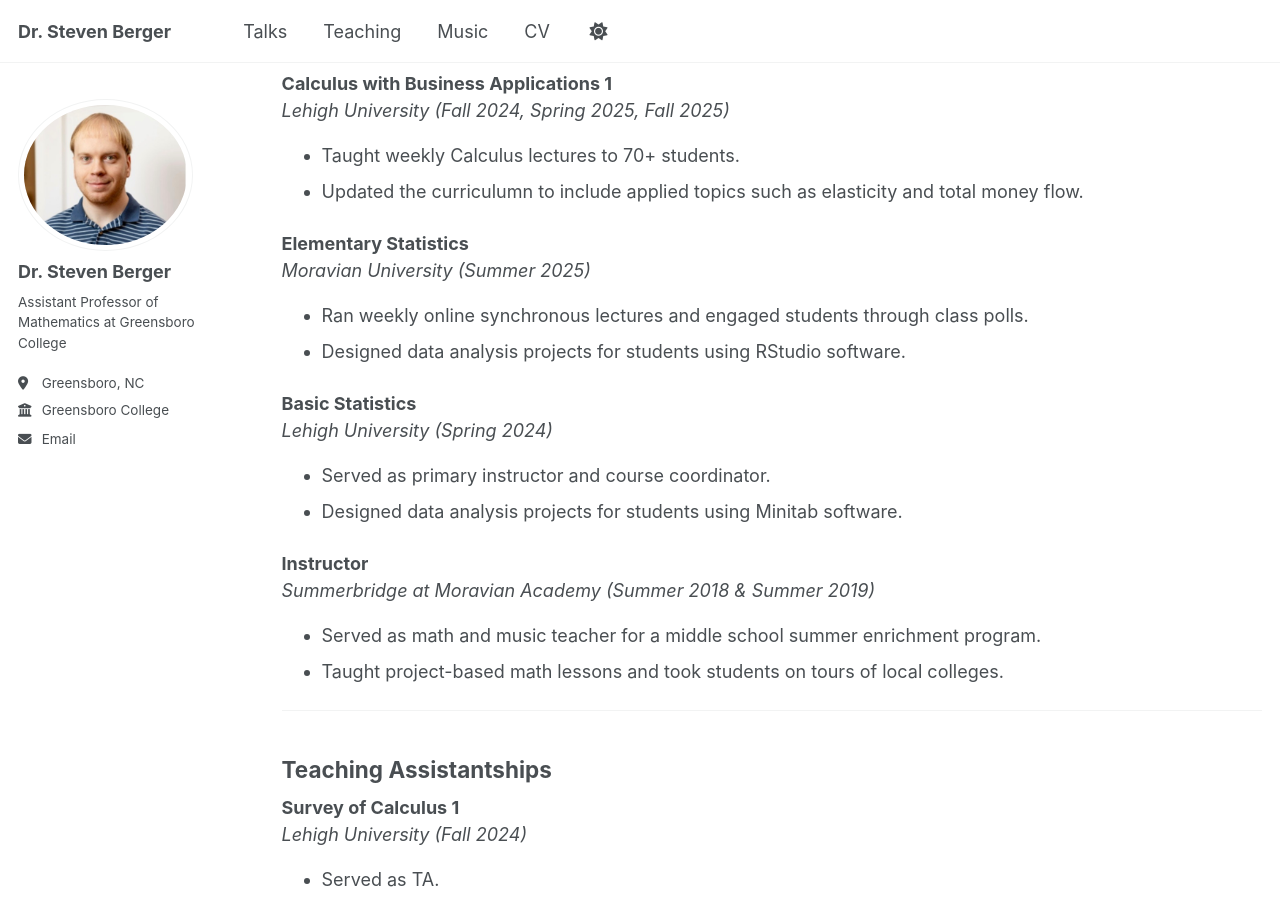
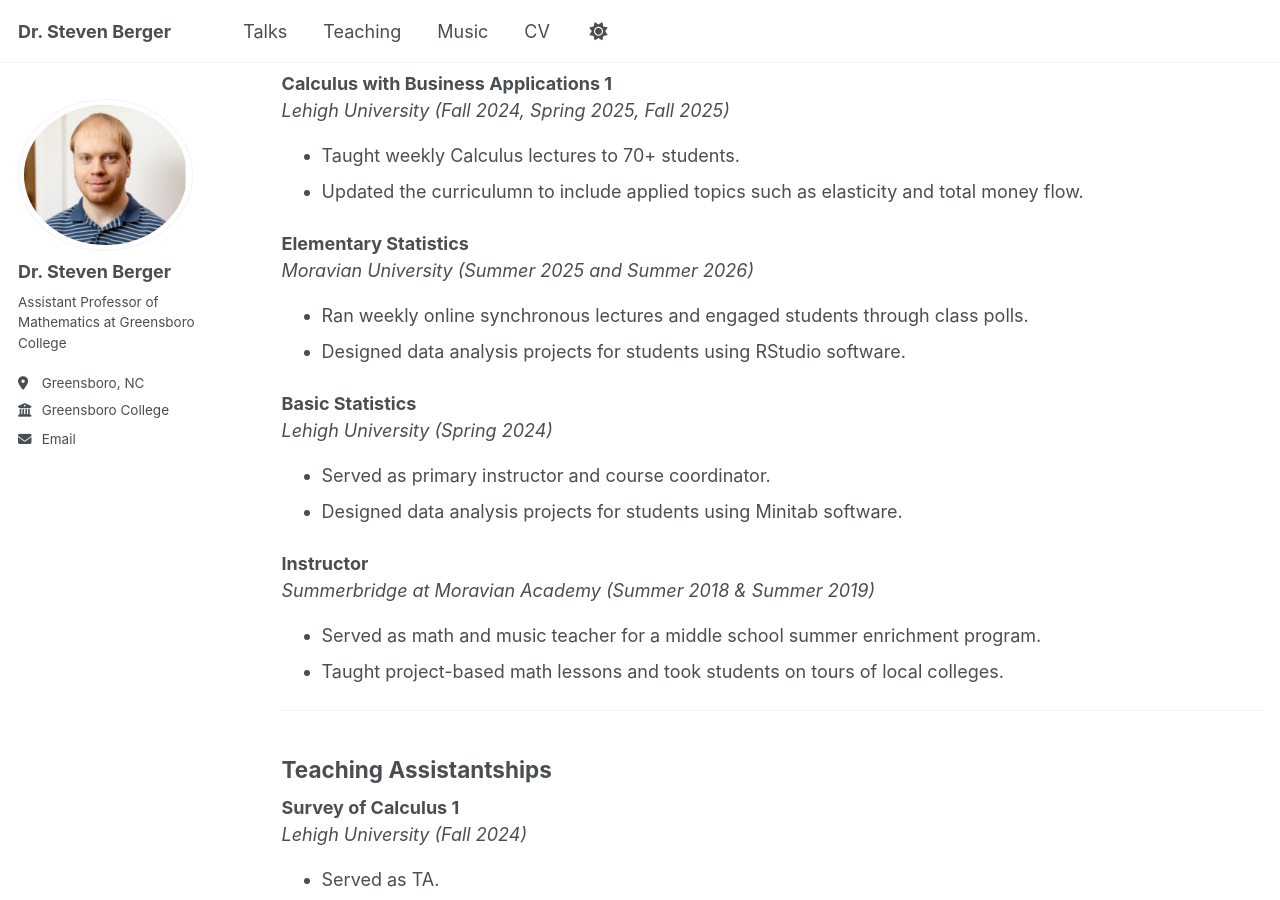
Before and after one commit to SRBerger/SRBerger.github.io, a Jekyll site: the page built from _pages/teaching.html, in a window 1280 px wide and 900 px high, scrolled down 322 px. Built offline with Jekyll 4.4.1, drawn with Linux system fonts in a browser that asks for light colours; a script that is not in the unit is left out.

Commit message:
Update course duration for Elementary Statistics

```diff
--- a/_pages/teaching.html
+++ b/_pages/teaching.html
@@ -30,7 +30,7 @@ author_profile: true
 
 <div style="margin-bottom: 25px;">
   <strong>Elementary Statistics</strong><br>
-  <em>Moravian University (Summer 2025)</em>
+  <em>Moravian University (Summer 2025 and Summer 2026)</em>
   <ul>
     <li>Ran weekly online synchronous lectures and engaged students through class polls.</li>
     <li>Designed data analysis projects for students using RStudio software.</li>
```
